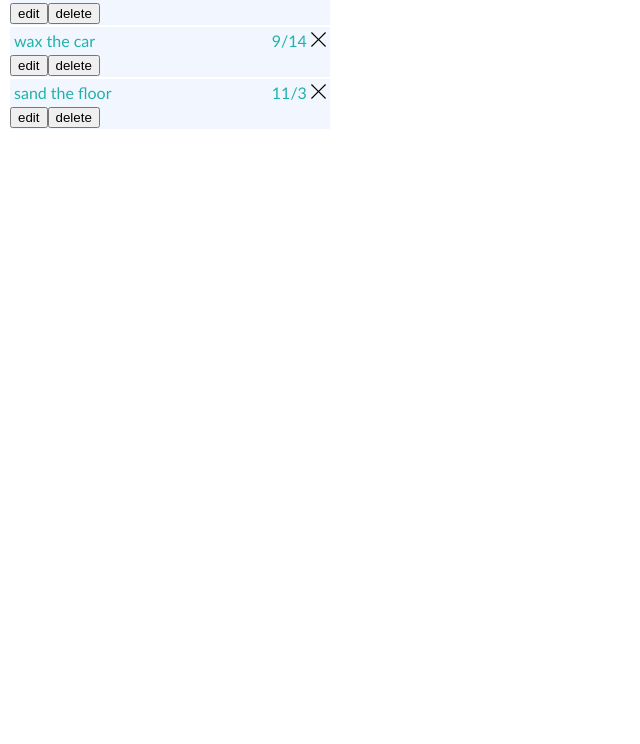
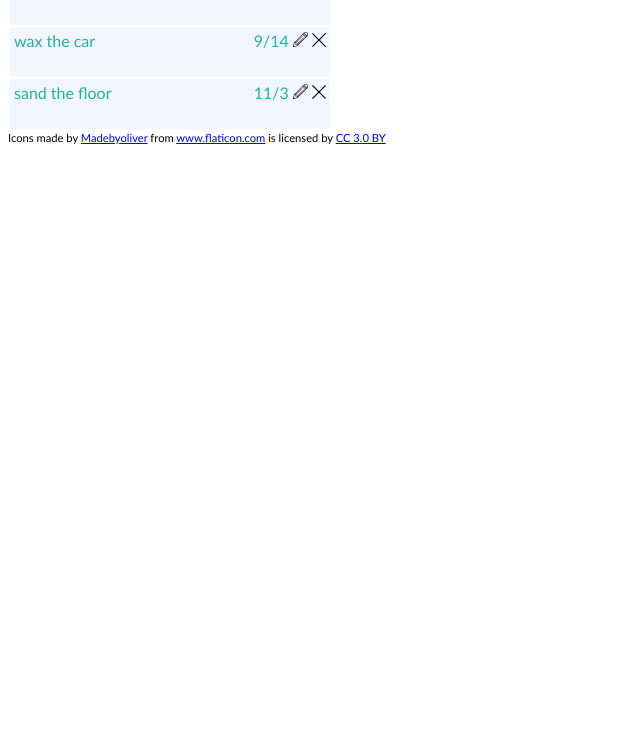
Before and after one commit to tonytrivi/ToDoList, a React app: page / in a window 1280 px wide. Shown: the part 56-800 px from the top of the page, without its empty margins (0-640 px from the left). Built offline with nearby package versions, Linux system fonts and the light colour scheme.

Commit message:
added buttons and UI behavior

```diff
--- a/components/app.js
+++ b/components/app.js
@@ -39,6 +39,7 @@ export default class App extends React.Component {
         return (
             <div>
                 <TaskList tasks={this.state.tasks}/>
+                <div className="icon-credit">Icons made by <a href="http://www.flaticon.com/authors/madebyoliver" title="Madebyoliver">Madebyoliver</a> from <a href="http://www.flaticon.com" title="Flaticon">www.flaticon.com</a> is licensed by <a href="http://creativecommons.org/licenses/by/3.0/" title="Creative Commons BY 3.0" target="_blank">CC 3.0 BY</a></div>
             </div>
         );
     }
--- a/components/tasklistitem.js
+++ b/components/tasklistitem.js
@@ -1,21 +1,87 @@
 import React from 'react';
 
 export default class TaskListItem extends React.Component {
+    constructor(props) {
+        super(props);
+
+        this.state = {
+            isEditing: false
+        };
+    }
+
+    renderActionsSection() {
+        if (this.state.isEditing) {
+            return (
+                <span className="task-item-desc right">{this.props.time.getMonth()}/{this.props.time.getDate()}
+                        <span> </span>
+                        <img src="../resources/images/edit_gn.svg"
+                            className="edit-img"
+                            alt="edit"
+                            height="15"
+                            width="15" />
+                        <span> </span>
+                        <img src="../resources/images/revert.svg"
+                            className="delete-img"
+                            alt="delete"
+                            height="14"
+                            width="14"
+                            onClick={this.onRevertClick.bind(this)} />
+                    </span>
+            );
+        }
+
+        return (
+            <span className="task-item-desc right">{this.props.time.getMonth()}/{this.props.time.getDate()}
+                        <span> </span>
+                        <img src="../resources/images/edit.svg"
+                            className="edit-img"
+                            alt="edit"
+                            height="15"
+                            width="15"
+                            onClick={this.onEditClick.bind(this)} />
+                        <span> </span>
+                        <img src="../resources/images/x.svg"
+                            className="delete-img"
+                            alt="delete"
+                            height="14"
+                            width="14"
+                            onClick={this.onDeleteClick.bind(this)} />
+            </span>
+
+        );
+    }
+
+
     render() {
         return (
             <div className="task-item-container">
                 <div className="task-item">
                     <span className="task-item-desc">{this.props.desc}</span>
-                    <span className="task-item-desc right">{this.props.time.getMonth()}/{this.props.time.getDate()} <img src="../resources/images/cross.svg" alt="delete" height="15" width="15" /></span>
-                </div>
-                <div>
-
-                </div>
-                <div>
-                    <button>edit</button>
-                    <button>delete</button>
+                    {this.renderActionsSection()}
                 </div>
             </div>
         );
     }
+
+    /*
+    // handler for the edit-pencil click
+    */
+    onEditClick() {
+        this.setState({ isEditing: true });
+    }
+
+    /*
+    // handler for the delete-pencil click
+    */
+    onDeleteClick() {
+        //add logic for delete
+        console.log('you clicked delete');
+    }
+
+    /*
+    // handler for the revert click
+    */
+    onRevertClick() {
+        this.setState({ isEditing: false });
+    }
 }
--- a/styles.css
+++ b/styles.css
@@ -38,3 +38,16 @@
     color: lightseagreen;
     font-family: 'Gill Sans', 'Gill Sans MT', Calibri, 'Trebuchet MS', sans-serif;
 }
+
+.icon-credit {
+    font-size: 0.7em;
+    font-family: 'Gill Sans', 'Gill Sans MT', Calibri, 'Trebuchet MS', sans-serif;
+}
+
+.edit-img {
+    cursor: pointer; cursor: hand;
+}
+
+.delete-img {
+    cursor: pointer; cursor: hand;
+}
```
Also changed, not shown: resources/images/edit.svg (added), resources/images/edit_gn.svg (added), resources/images/revert.svg (added), resources/images/x.svg (renamed from resources/images/cross.svg), 1 other file.
